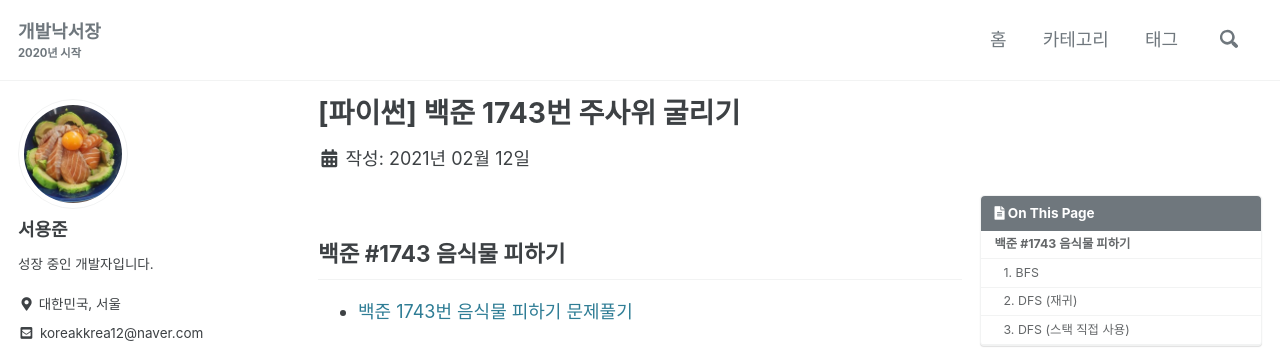
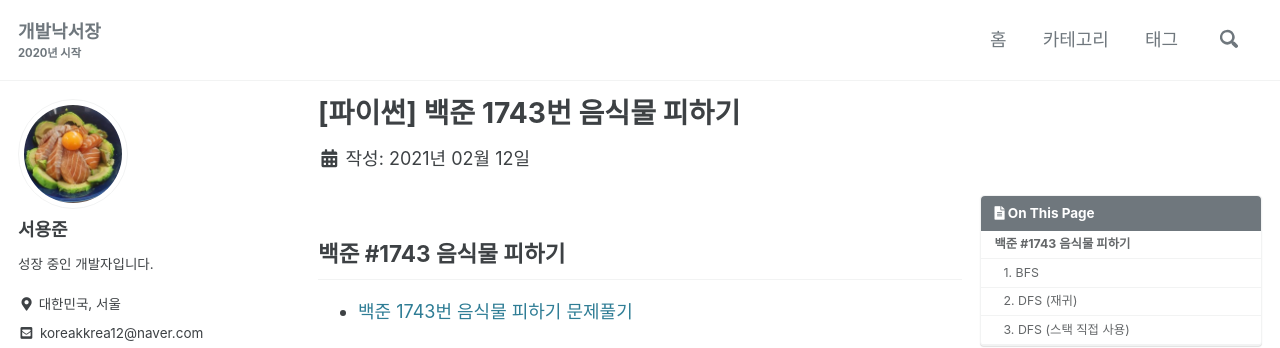
Before and after one commit to YongjoonSeo/YongjoonSeo.github.io, a Jekyll site: the page built from _posts/2021-02-12-PS-baekjoon003.md, in a window 1280 px wide and 900 px high. Shown: the top 348 px of the window. Built offline with Jekyll 4.4.1, drawn with Linux system fonts in a browser that asks for light colours; cached includes are drawn as plain includes; comment, search, counter and statistics services are not loaded; a style sheet for code colours, icons or effects is not loaded.

Commit message:
Docs: 게시글 수정 (백준 1743 음식물 피하기)
- 백준 1743번 음식물 피하기 제목 수정

```diff
--- a/_posts/2021-02-12-PS-baekjoon003.md
+++ b/_posts/2021-02-12-PS-baekjoon003.md
@@ -1,6 +1,6 @@
 ---
 layout: single
-title: "[파이썬] 백준 1743번 주사위 굴리기"
+title: "[파이썬] 백준 1743번 음식물 피하기"
 excerpt: "백준 1743번 파이썬 풀이"
 categories:
 - Problem Solving
```
